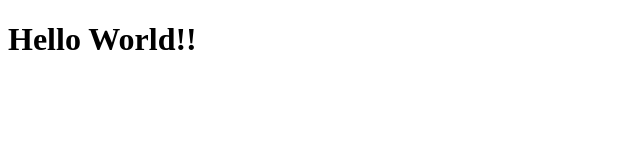
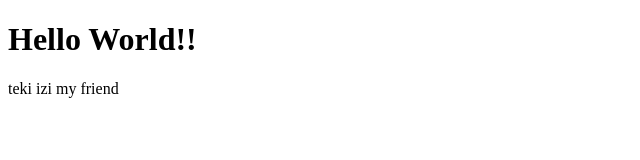
Before and after one commit to BpeGabriel/aprendendo-git-e-guthub, a plain HTML site: page contato.html in a window 1280 px wide. Shown: the whole page, without its empty margins (0-640 px from the left). Drawn offline with Linux system fonts and the light colour scheme.

Commit message:
nova brenach

```diff
--- a/contato.html
+++ b/contato.html
@@ -7,6 +7,7 @@
 </head>
 <body>
     <h1>Hello World!!</h1>
+    <p>teki izi my friend</p>
 
 </body>
 </html>
```
